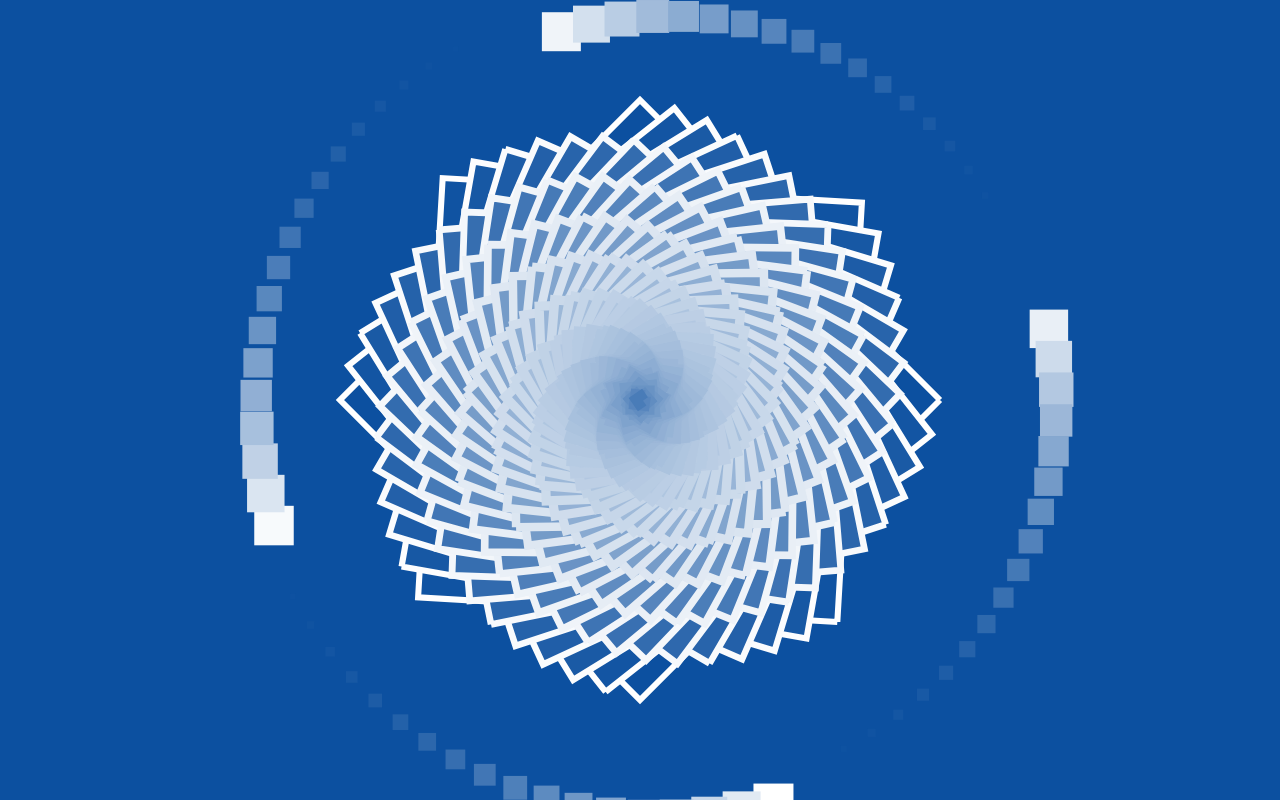
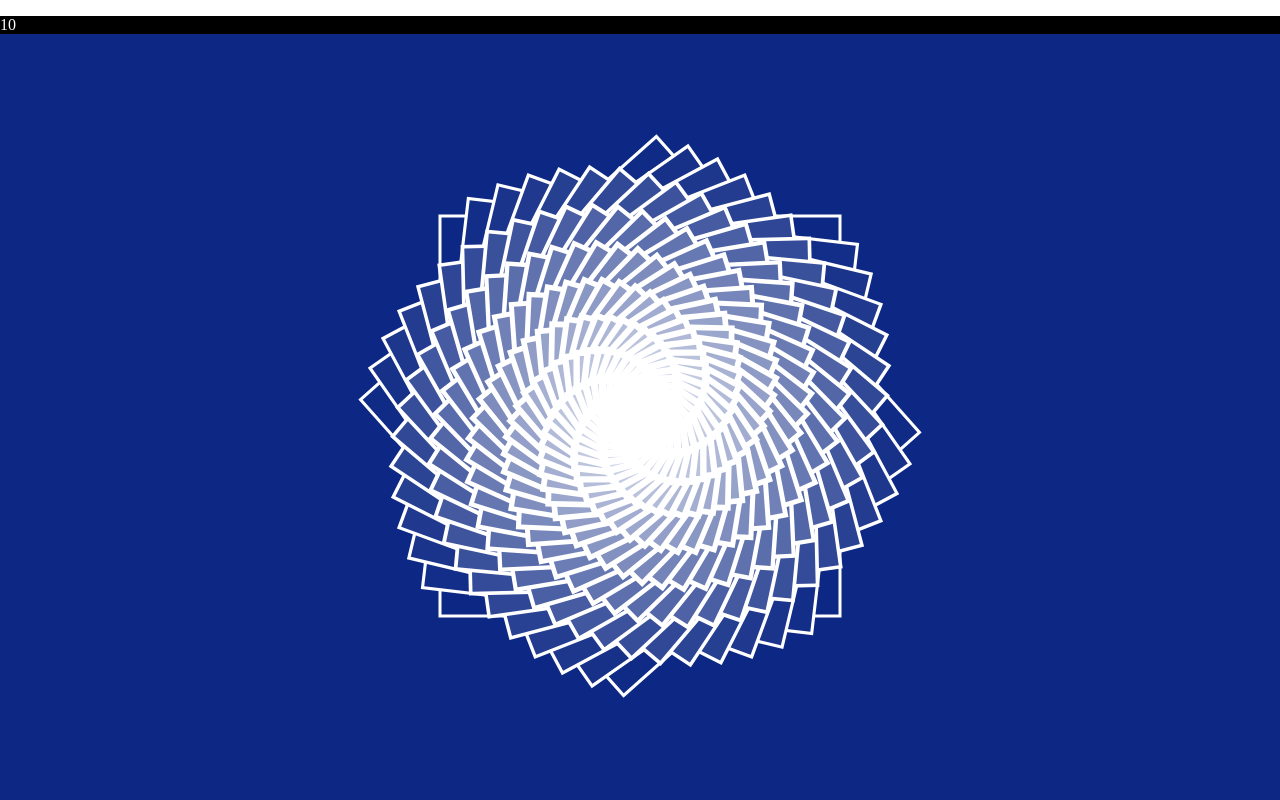
Before and after one commit to KrabCode/Canvas, a plain HTML site: page 20210607/index0.html in a window 1280 px wide. Drawn offline with Linux system fonts and the light colour scheme; animation ran at ten frames a second.

Commit message:
fps updates

```diff
--- a/20210607/index0.html
+++ b/20210607/index0.html
@@ -2,11 +2,23 @@
 <head>
     <style>
       body, html {padding: 0; margin: 0; overflow: hidden; height:100%;}
+      canvas { z-index: -1;}
+      p {color: white; background-color: black;}
+
+      #container {
+        position: relative;
+      }
+      #container canvas, #overlay {
+        position: absolute;
+      }
     </style>
 </head>
 
 <body>
-  <canvas id="canvas"/>
+  <div id="container">
+  <canvas id="canvas"></canvas>
+    <p id="fps" ></p>
+  </div>
 </body>
 <script type="application/x-javascript">
   // utils
@@ -25,7 +37,7 @@
       return 'rgba(' + r +',' + g +','+ b +',1)';
   }
 
-  function rgba(x){
+  function color(x){
     return 'rgba(' + x.r +',' + x.g +','+ x.b +',1)'
   }
 
@@ -37,16 +49,15 @@
 
 </script>
 <script type="application/javascript">
+    let canvas = document.getElementById("canvas");
+    let c = canvas.getContext("2d");
+    let width, height;
     let frameCount = 0;
-    let c, w, h;
-    let canvas = document.getElementById("canvas");
-    c = canvas.getContext("2d");
     let colorBackground = {
       r: 12,
-      g: 80,
-      b: 160
+      g: 40,
+      b: 132
     }
-    let color = 'rgba()'
     let colorForeground = {
       r: 255,
       g: 255,
@@ -60,61 +71,44 @@
         canvas.height = height;
     }
 
+
     function update(time){
+      updateFps();
       frameCount++;
       time *= 0.001;
       updateCanvasSize();
       c.resetTransform();
       c.clearRect(0,0,width,height);
-      c.fillStyle = rgba(colorBackground);
+      c.fillStyle = color(colorBackground);
       c.fillRect(0,0, width, height);
-
       drawInnerMandala(time);
-      drawMiddlePlanets(time);
-
       requestAnimationFrame(update);
     }
 
-    function drawMiddlePlanets(time){
-      let count = 80;
-      let maxSize = 40;
-      for(let i = 0; i < count; i++){
-        let iNorm = map(i, 0, count - 1, 0, 1);
-        let theta = Math.PI * 40 * iNorm - time;
-        let radius = 400;
-        let x = radius * Math.cos(theta);
-        let y = radius * Math.sin(theta);
-        c.fillStyle = lerpColor(colorBackground, colorForeground, Math.pow(1-iNorm,2.5));
-        setTransform(c, width / 2, height / 2);
-        c.translate(x, y);
-        let size = maxSize-iNorm*maxSize;
-        if(size < 5){
-          continue;
-        }
-        for(let corner = 0; corner < 1; corner++){
-          c.fillRect(0,0,size,size);
-        }
-      }
-      c.resetTransform();
+        var lastLoop = new Date();
+    function updateFps(){
+      var thisLoop = new Date();
+      var fps = 1000 / (thisLoop - lastLoop);
+      lastLoop = thisLoop;
+      document.getElementById("fps").innerHTML = fps;
     }
 
     function drawInnerMandala(time){
       let count = 100;
-      let maxSize = 300;
+      let maxSize = 200;
       for(let i = 1; i < count; i++){
         setTransform(c, width / 2, height / 2);
         let iNorm = map(i, 1, count-1, 0, 1);
         c.rotate(iNorm * Math.PI * 30 * Math.cos(time*0.1));
         let size = maxSize-iNorm*maxSize;
-        c.strokeStyle = lerpColor(colorBackground, colorForeground, Math.pow(1-iNorm, 0.3));
+        c.strokeStyle = color(colorForeground);
         c.fillStyle = lerpColor(colorBackground, colorForeground, Math.pow(iNorm, 0.9));
         c.beginPath();
-        c.lineWidth = 6+iNorm*6;
+
+        c.lineWidth = 3+iNorm*5;
         c.lineTo(size, 0);
-        for(let corner = 0; corner < 4; corner++){
-          c.rotate(Math.PI / 2);
-          c.lineTo(size, 0);
-        }
+        c.fillRect(-size,-size, size*2, size*2);
+        c.strokeRect(-size,-size, size*2, size*2);
         c.fill();
         c.stroke();
       }
@@ -126,5 +120,4 @@
     }
     requestAnimationFrame(update);
 
-
 </script>
```
